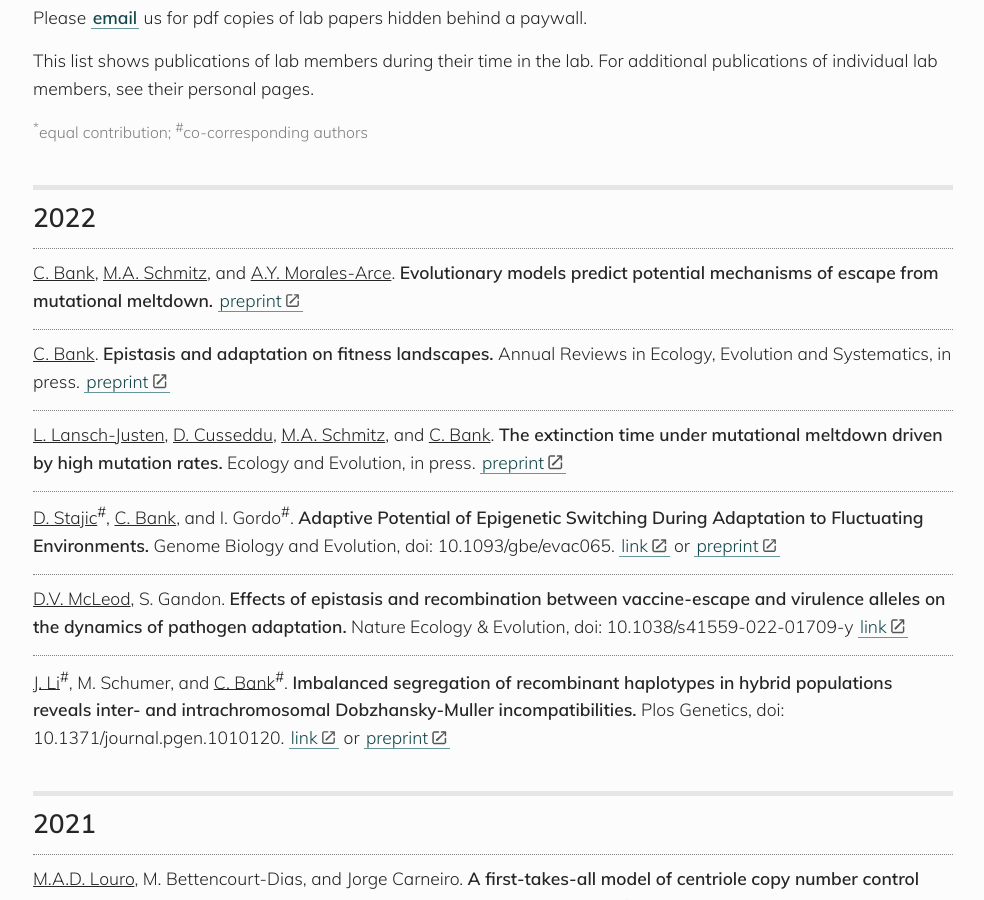
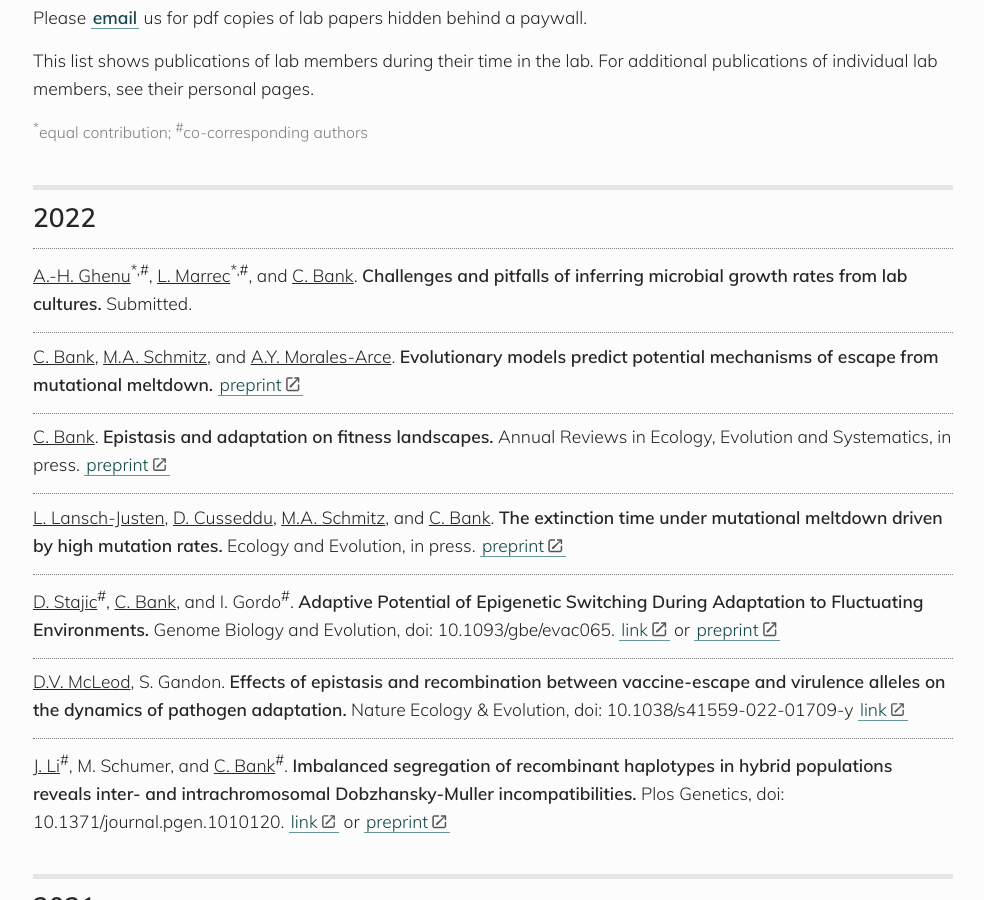
Before and after one commit to banklab/banklab.github.io, a Jekyll site: the page built from publications.md, in a window 1280 px wide and 900 px high, scrolled down 418 px. Shown: the whole window, without its empty margins (147-1131 px from the left). Built offline with Jekyll 4.4.1, drawn with Linux system fonts in a browser that asks for light colours; some web fonts are replaced.

Commit message:
Update publications.md
Added new paper

```diff
--- a/publications.md
+++ b/publications.md
@@ -20,6 +20,8 @@ https://kramdown.gettalong.org/syntax.html#html-blocks
 {:/comment}
 
 ## 2022
+
+<u>A.-H. Ghenu</u><sup>*,#</sup>, <u>L. Marrec</u><sup>*,#</sup>, and <u>C. Bank</u>. **Challenges and pitfalls of inferring microbial growth rates from lab cultures.** Submitted.
 
 <u>C. Bank</u>, <u>M.A. Schmitz</u>, and <u>A.Y. Morales-Arce</u>. **Evolutionary models predict potential mechanisms of escape from mutational meltdown.** [preprint](https://www.biorxiv.org/content/10.1101/2022.06.21.496937)
 
```
